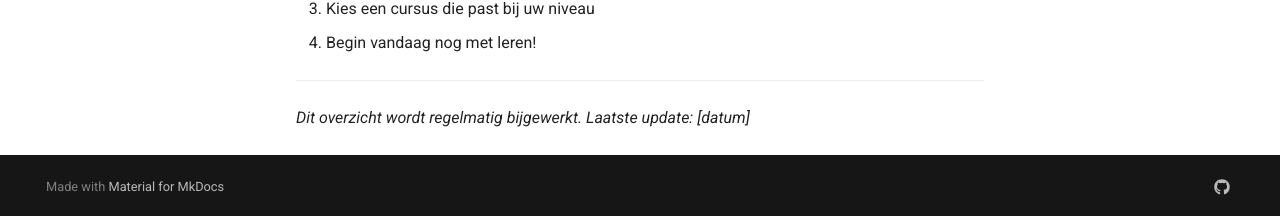
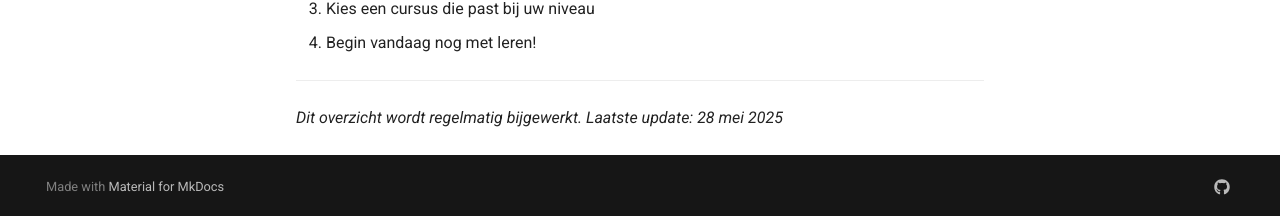
Before and after one commit to Ajsvdk/Ai-Geletterdheid-FMS, an MkDocs documentation site: the page built from docs/index.md, in a window 1280 px wide and 900 px high, scrolled down 507 px. Shown: the part 681-897 px from the top of the window. Built offline with MkDocs 1.6.1 and Material for MkDocs 9.7.7, drawn with Linux system fonts in a browser that asks for light colours.

```diff
--- a/docs/index.md
+++ b/docs/index.md
@@ -43,4 +43,4 @@ Dit platform is ontwikkeld voor:
 
 ---
 
-*Dit overzicht wordt regelmatig bijgewerkt. Laatste update: [datum]*
+*Dit overzicht wordt regelmatig bijgewerkt. Laatste update: 28 mei 2025*
```
Also changed, not shown: docs/SCHOLINGSAANBOD.md (+1 -1 lines).
